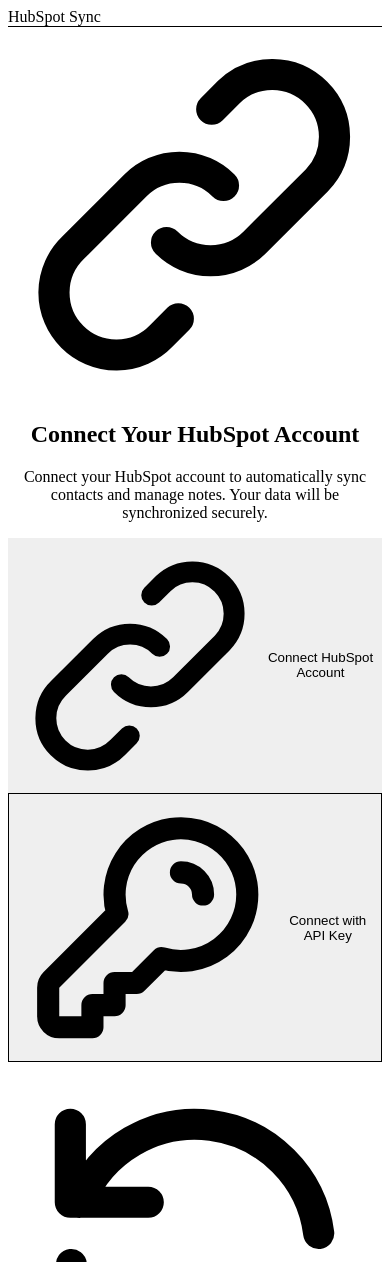
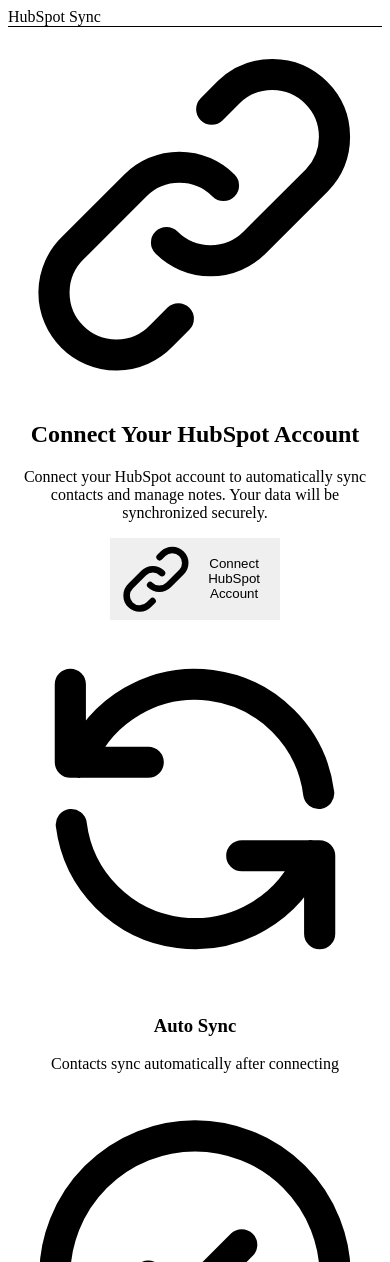
Before and after one commit to Yashvar2004/assignment, a React (Vite) app in the folder frontend/: page / in a window 390 px wide. Shown: the top 1262 px of the page. Built offline with nearby package versions, Linux system fonts and the light colour scheme.

Commit message:
fix: Simplify ConnectButton to single button
- Remove OAuth button (not configured)
- Only show PAT connect button
- Clean, simple UI

```diff
--- a/frontend/src/components/ConnectButton.tsx
+++ b/frontend/src/components/ConnectButton.tsx
@@ -2,7 +2,7 @@
 import { useAuth } from '../context/AuthContext';
 
 const ConnectButton: React.FC = () => {
-  const { connectHubSpot, connectWithPat, connectionStatus } = useAuth();
+  const { connectWithPat, connectionStatus } = useAuth();
   const [isLoading, setIsLoading] = useState(false);
   const [error, setError] = useState<string | null>(null);
 
@@ -11,21 +11,9 @@
     setError(null);
 
     try {
-      await connectHubSpot();
+      await connectWithPat();
     } catch (err: any) {
       setError(err.message || 'Failed to connect to HubSpot');
-      setIsLoading(false);
-    }
-  };
-
-  const handlePatConnect = async () => {
-    setIsLoading(true);
-    setError(null);
-
-    try {
-      await connectWithPat();
-    } catch (err: any) {
-      setError(err.message || 'Failed to connect with PAT token');
       setIsLoading(false);
     }
   };
@@ -60,7 +48,6 @@
         notes. Your data will be synchronized securely.
       </p>
 
-      <div className="flex flex-col sm:flex-row gap-3 justify-center">
       <button
         onClick={handleConnect}
         disabled={isLoading}
@@ -98,18 +85,6 @@
           </>
         )}
       </button>
-
-        <button
-          onClick={handlePatConnect}
-          disabled={isLoading}
-          className="inline-flex items-center px-6 py-3 border border-gray-300 text-base font-medium rounded-lg shadow-sm text-gray-700 bg-white hover:bg-gray-50 focus:outline-none focus:ring-2 focus:ring-offset-2 focus:ring-orange-500 disabled:opacity-50 disabled:cursor-not-allowed transition-colors"
-        >
-          <svg className="w-5 h-5 mr-2" fill="none" stroke="currentColor" viewBox="0 0 24 24">
-            <path strokeLinecap="round" strokeLinejoin="round" strokeWidth={2} d="M15 7a2 2 0 012 2m4 0a6 6 0 01-7.743 5.743L11 17H9v2H7v2H4a1 1 0 01-1-1v-2.586a1 1 0 01.293-.707l5.964-5.964A6 6 0 1121 9z" />
-          </svg>
-          Connect with API Key
-        </button>
-      </div>
 
       {error && (
         <div className="mt-4 p-3 bg-red-50 border border-red-200 rounded-lg">
```
Lines whose indentation alone changed are shown as unchanged.
